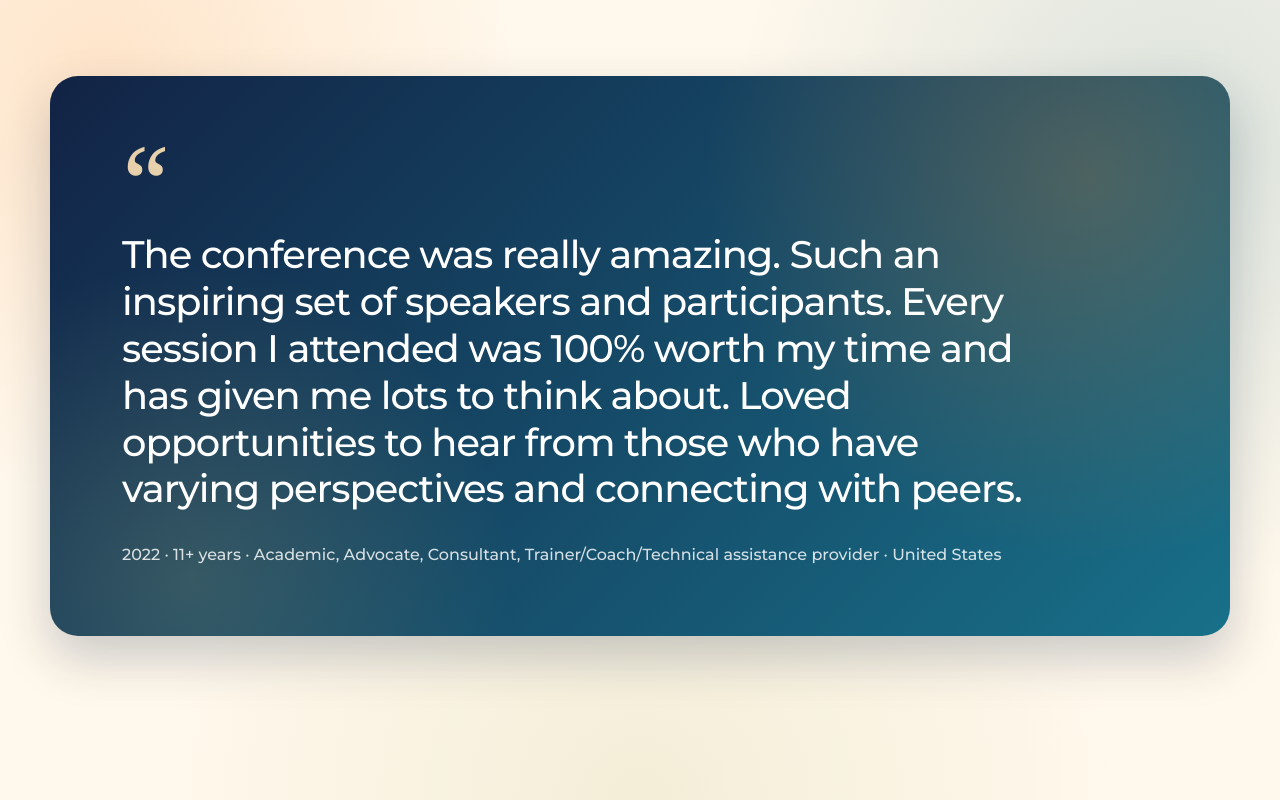
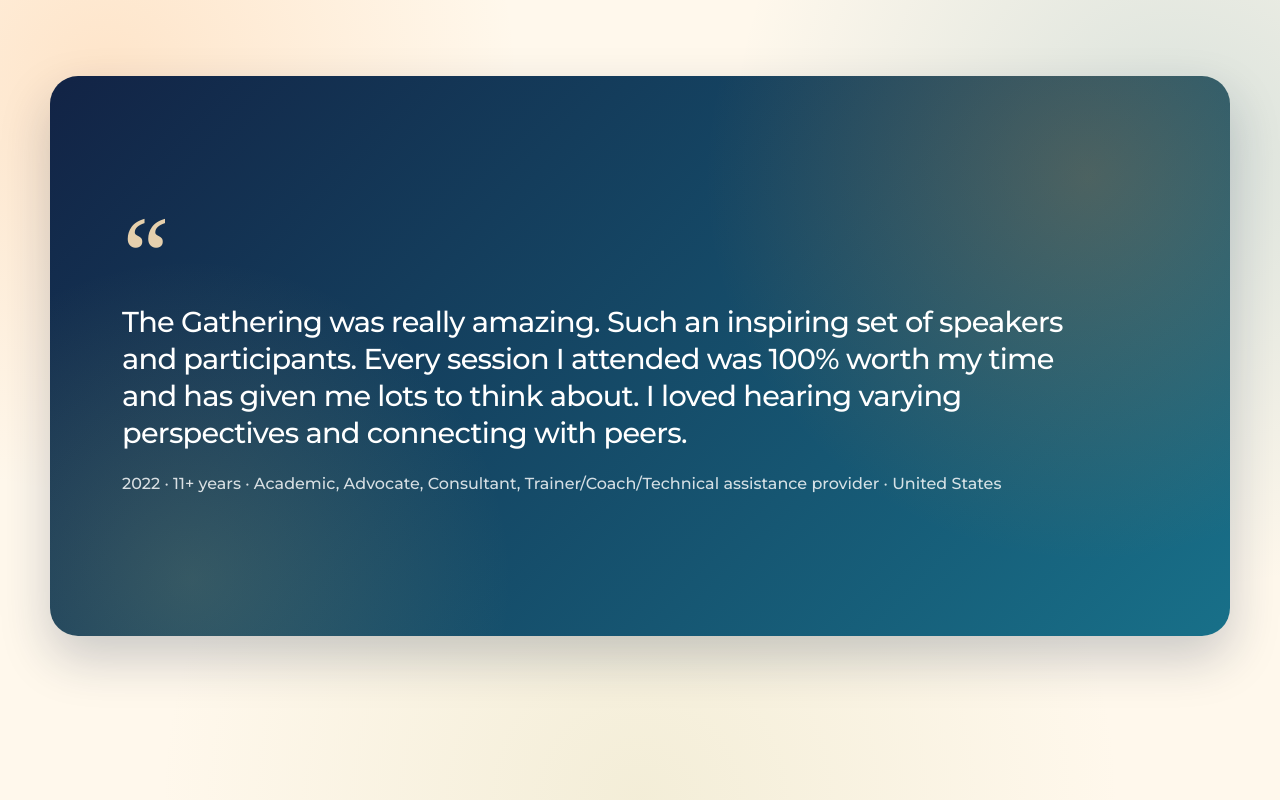
Before and after one commit to jqman23/GG-testimonial-page, a website: page index.html in a window 1280 px wide. Drawn offline with Linux system fonts and the light colour scheme.

Commit message:
Polish rotating testimonial copy and fit

```diff
--- a/data/testimonials.json
+++ b/data/testimonials.json
@@ -1,7 +1,7 @@
 [
   {
     "year": "2022",
-    "quote": "Oh my - I love this conference! Hearing from the global community that we share the passion, recognize racist systems and institutions and willingness to evolve in child welfare. [We are] working towards similar goals.",
+    "quote": "Oh my - I loved this Gathering! I loved hearing from the global community that we shared the passion, recognized racist systems and institutions, and were willing to evolve in child welfare. We were working towards similar goals.",
     "role": "Trainer/Coach/Technical assistance provider",
     "organizationType": "County/State/Provincial child welfare agency",
     "region": "United States",
@@ -13,7 +13,7 @@
   },
   {
     "year": "2022",
-    "quote": "The conference was really amazing. Such an inspiring set of speakers and participants. Every session I attended was 100% worth my time and has given me lots to think about. Loved opportunities to hear from those who have varying perspectives and connecting with peers.",
+    "quote": "The Gathering was really amazing. Such an inspiring set of speakers and participants. Every session I attended was 100% worth my time and has given me lots to think about. I loved hearing varying perspectives and connecting with peers.",
     "role": "Academic, Advocate, Consultant, Trainer/Coach/Technical assistance provider",
     "organizationType": "Technical assistance provider",
     "region": "United States",
@@ -25,7 +25,7 @@
   },
   {
     "year": "2022",
-    "quote": "Meeting and hearing from people from all over the world and learning about their work.",
+    "quote": "I enjoyed meeting and hearing from people from all over the world and learning about their work.",
     "role": "Child welfare administrator",
     "organizationType": "County/State/Provincial child welfare agency",
     "region": "Canada",
@@ -37,7 +37,7 @@
   },
   {
     "year": "2022",
-    "quote": "I enjoyed listening to people from across the world speak about their experiences in other countries. It's a wonderful connection.",
+    "quote": "I enjoyed listening to people from across the world speak about their experiences in other countries. It was a wonderful connection.",
     "role": "Child welfare practitioner",
     "organizationType": "County/State/Provincial child welfare agency",
     "region": "United States",
@@ -49,7 +49,7 @@
   },
   {
     "year": "2023",
-    "quote": "I'm not sure I can pick just one. This was absolutely the most valuable and inspiring conference I've attended in terms of content, virtual or in-person, in my 25+ years in the field! Thank you!!!",
+    "quote": "I wasn't sure I could pick just one. This was absolutely the most valuable and inspiring Gathering I had attended in terms of content, virtual or in-person, in my 25+ years in the field!",
     "role": "Trainer/Coach/Technical assistance provider",
     "organizationType": "Technical assistance provider",
     "region": "United States",
@@ -61,7 +61,7 @@
   },
   {
     "year": "2023",
-    "quote": "It was amazing to be a part of a conference with individuals all over the world. [We] all work in the field of working with children and family. The difference and impact we all want to make and do make.",
+    "quote": "It was amazing to be part of a Gathering with individuals all over the world. We all worked with children and families, and we all wanted to make a difference and create impact.",
     "role": "Child welfare practitioner",
     "organizationType": "County/State/Provincial child welfare agency",
     "region": "United States",
@@ -73,7 +73,7 @@
   },
   {
     "year": "2023",
-    "quote": "The speed networking was the most positive experience. I had such fun and learned a great deal. Many of the other workshops were excellent. The presenters across the board were extremely professional and informed. I overall loved the conference and the platform. The staff of KEMPE were available, pleasant, and very helpful.",
+    "quote": "The speed networking was the most positive experience. I had such fun and learned a great deal. The workshops were excellent, the presenters were professional and informed, and I loved the Gathering overall.",
     "role": "Child welfare practitioner, Resource or foster parent, Trainer/Coach/Technical assistance provider",
     "organizationType": "County/State/Provincial child welfare agency",
     "region": "United States",
@@ -85,7 +85,7 @@
   },
   {
     "year": "2023",
-    "quote": "[I valued] learning [about] child welfare services across the globe [and the] networking opportunities.",
+    "quote": "I valued learning about child welfare services across the globe and having opportunities to network.",
     "role": "Academic, Child welfare practitioner, Community and/or neighborhood leader, Kinship care provider",
     "organizationType": "College/university",
     "region": "Asia",
@@ -109,7 +109,7 @@
   },
   {
     "year": "2024",
-    "quote": "Learning that the challenges I experience in my work seem to be the same all over the world.",
+    "quote": "I learned that the challenges I experienced in my work seemed to be the same all over the world.",
     "role": "Family Team Meeting Facilitator",
     "organizationType": "County/State/Provincial child welfare agency",
     "region": "United States",
@@ -121,7 +121,7 @@
   },
   {
     "year": "2024",
-    "quote": "[I valued] hearing from others around the world.",
+    "quote": "I valued hearing from others around the world.",
     "role": "FGC Coordinator",
     "organizationType": "Behavioral/mental health service provider",
     "region": "Canada",
@@ -133,7 +133,7 @@
   },
   {
     "year": "2024",
-    "quote": "[There were] so many [positive experiences] - the parents from around the world unite was very impactful - courageous women that make their way through what must have felt impossible and go on to champion change - how they are not consumed with bitterness is a miracle.",
+    "quote": "There were so many positive experiences. Parents from around the world uniting was very impactful, and hearing from courageous women who made their way through what must have felt impossible was powerful.",
     "role": "Administrator of community service agency",
     "organizationType": "Other (please specify)",
     "region": "Canada",
@@ -145,7 +145,7 @@
   },
   {
     "year": "2025",
-    "quote": "[I] love connecting with professionals across the globe!",
+    "quote": "I loved connecting with professionals across the globe!",
     "role": "Trainer/Coach/Technical assistance provider",
     "organizationType": "Private or community-based child welfare agency/organization",
     "region": "United States",
@@ -157,7 +157,7 @@
   },
   {
     "year": "2025",
-    "quote": "[I valued] being with people from all over the world in an accessible format.",
+    "quote": "I valued being with people from all over the world in an accessible format.",
     "role": "Child welfare practitioner",
     "organizationType": "County/State/Provincial child welfare agency",
     "region": "United States",
@@ -169,7 +169,7 @@
   },
   {
     "year": "2025",
-    "quote": "I really liked hearing what others are doing all over the world. I also like that I can access the videos for a while. I will watch them! There were so many great presentations that I was not able to attend.",
+    "quote": "I really liked hearing what others were doing all over the world. I also liked that I could access the videos for a while. I planned to watch them! There were so many great presentations that I was not able to attend.",
     "role": "Mental health professional, Manager for prevention programs",
     "organizationType": "County/State/Provincial child welfare agency",
     "region": "Canada",
@@ -181,7 +181,7 @@
   },
   {
     "year": "2025",
-    "quote": "Being in fellowship with individuals across the globe.",
+    "quote": "I valued being in fellowship with individuals across the globe.",
     "role": "Child welfare administrator",
     "organizationType": "County/State/Provincial child welfare agency",
     "region": "United States",
--- a/script.js
+++ b/script.js
@@ -1,5 +1,6 @@
 const quote = document.querySelector("#spotlight-quote");
 const meta = document.querySelector("#spotlight-meta");
+const spotlight = document.querySelector(".spotlight");
 
 let testimonials = [];
 let activeIndex = 0;
@@ -17,7 +18,14 @@ function contextParts(item, detail = "spotlight") {
 function renderSpotlight() {
   if (!testimonials.length) return;
   const item = testimonials[activeIndex % testimonials.length];
-  quote.textContent = item.isExcerpt ? `${item.quote} ...` : item.quote;
+  const quoteText = item.isExcerpt ? `${item.quote} ...` : item.quote;
+  spotlight.classList.remove("has-long-quote", "has-very-long-quote");
+  if (quoteText.length > 245) {
+    spotlight.classList.add("has-very-long-quote");
+  } else if (quoteText.length > 170) {
+    spotlight.classList.add("has-long-quote");
+  }
+  quote.textContent = quoteText;
   meta.textContent = contextParts(item).join(" · ");
 }
 
--- a/styles.css
+++ b/styles.css
@@ -63,6 +63,14 @@ button {
   box-shadow: 0 22px 50px rgba(18, 35, 69, 0.22);
 }
 
+.spotlight.has-long-quote {
+  padding-block: clamp(30px, 4.5vw, 52px);
+}
+
+.spotlight.has-very-long-quote {
+  padding-block: clamp(26px, 4vw, 44px);
+}
+
 .quote-mark {
   margin: 0;
   color: var(--gg-sand);
@@ -83,6 +91,19 @@ blockquote {
   letter-spacing: -0.025em;
 }
 
+.spotlight.has-long-quote blockquote {
+  max-width: 980px;
+  font-size: clamp(1.18rem, 2.25vw, 1.9rem);
+  line-height: 1.28;
+}
+
+.spotlight.has-very-long-quote blockquote {
+  max-width: 1020px;
+  font-size: clamp(1rem, 1.75vw, 1.42rem);
+  line-height: 1.34;
+  letter-spacing: -0.01em;
+}
+
 .spotlight-footer {
   position: relative;
   z-index: 1;
@@ -92,6 +113,11 @@ blockquote {
   justify-content: space-between;
   gap: 18px;
   margin-top: 32px;
+}
+
+.spotlight.has-long-quote .spotlight-footer,
+.spotlight.has-very-long-quote .spotlight-footer {
+  margin-top: 22px;
 }
 
 .spotlight-footer p {
@@ -104,6 +130,10 @@ blockquote {
   .spotlight {
     height: 520px;
   }
+
+  .spotlight.has-very-long-quote blockquote {
+    font-size: clamp(0.98rem, 2.4vw, 1.28rem);
+  }
 }
 
 @media (max-width: 620px) {
@@ -114,6 +144,19 @@ blockquote {
 
   .spotlight {
     height: 560px;
+    padding: 30px;
+  }
+
+  .quote-mark {
+    font-size: 4.25rem;
+  }
+
+  .spotlight.has-long-quote blockquote {
+    font-size: 1.08rem;
+  }
+
+  .spotlight.has-very-long-quote blockquote {
+    font-size: 0.94rem;
   }
 
   .spotlight-footer {
```
